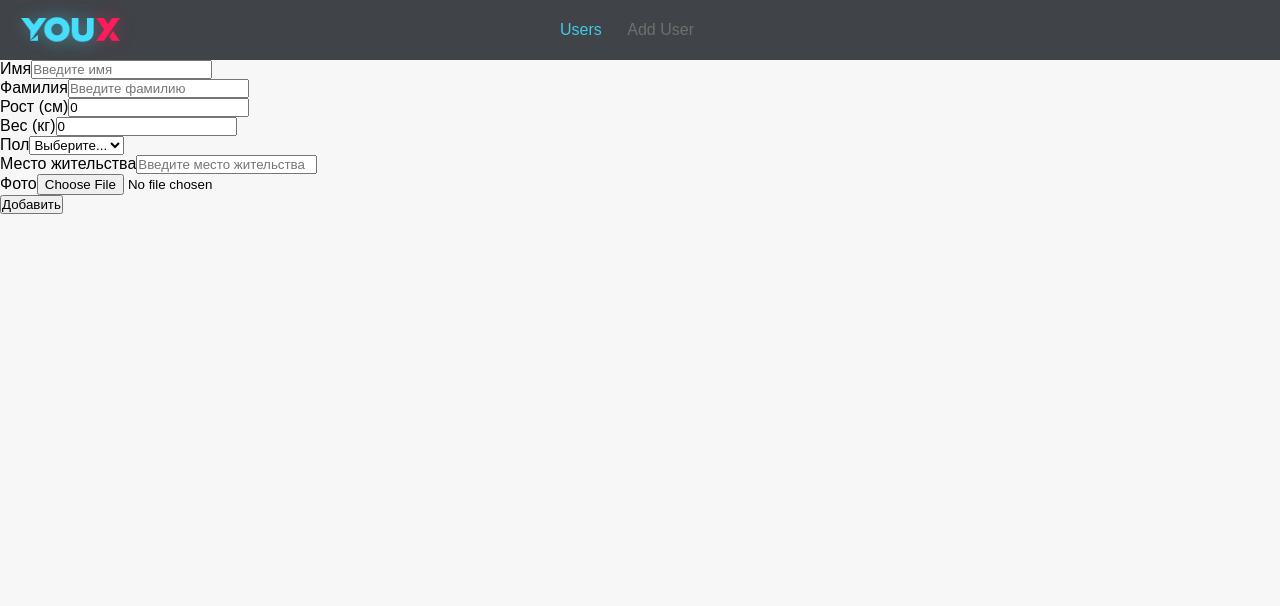
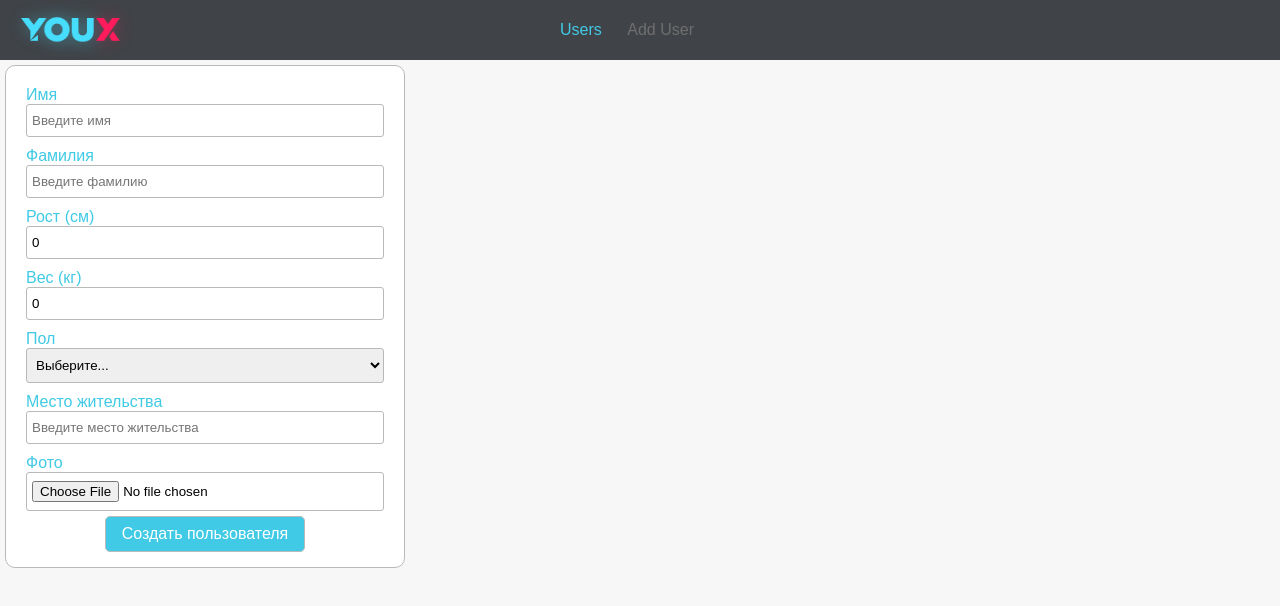
Before and after one commit to kirihn/YOUX-Front-End, a React (Vite) app: page /userList in a window 1280 px wide. Shown: the top 606 px of the page. Built offline with nearby package versions, Linux system fonts and the light colour scheme.

Commit message:
feat: add stelys for form template

```diff
--- a/src/app.scss
+++ b/src/app.scss
@@ -2,6 +2,7 @@
     margin: 0;
     padding: 0;
     font-family: sans-serif;
+    box-sizing: border-box;
 }
 html, body{
     height: 100%;
--- a/src/components/formTemplate/formTemplate.scss
+++ b/src/components/formTemplate/formTemplate.scss
@@ -0,0 +1,56 @@
+.formContainer{
+    padding: 5px;
+    .formTemplate{
+        display: flex;
+        flex-direction: column;
+        max-width: 400px;
+        width: 100%;
+        min-width: 200px;
+        padding: 15px 20px;
+        border-radius: 10px;
+        border: 1px solid rgb(185, 185, 185);
+        background: #ffffff;
+
+        .inputContainer{
+            display: flex;
+            flex-direction: column;
+            margin: 5px 0;
+            width: 100%;
+
+            label{
+                color: #40cae5;
+            }
+
+            input, select{
+                padding: 8px 5px;
+                border-radius: 3px;
+                border: 1px solid rgb(185, 185, 185);
+            }
+
+            .form-error{
+                color: #eb1a55;
+                font-size: 13px;
+            }
+
+            #file-upload-button{
+                background: black;
+            }
+
+        }
+        .submitButton{
+            background: #40cae5;
+            color: #ffffff;
+            padding: 8px 16px;
+            border-radius: 5px;
+            border: 1px solid rgb(185, 185, 185);
+            margin: auto;
+            font-size: 16px;
+            &:hover{
+                background: #47defd;
+            }
+            &:active{
+                background: #12a7c4;
+            }
+        }
+    }
+}
--- a/src/components/formTemplate/formTemplate.tsx
+++ b/src/components/formTemplate/formTemplate.tsx
@@ -1,14 +1,16 @@
 import { Formik, Form, Field, ErrorMessage } from 'formik';
 import type { Props } from './types';
+import './formTemplate.scss';
 export function FormTemplate<T extends object>(props: Props<T>) {
   return (
+    <div className="formContainer">
       <Formik
         initialValues={props.initialValues}
         validationSchema={props.validationSchema}
         onSubmit={props.onSubmit}
       >
         {({ setFieldValue }) => (
-        <Form>
+          <Form className="formTemplate">
             {props.fields.map((field) => (
               <div className="inputContainer" key={field.name}>
                 <label htmlFor={field.name}>{field.label}</label>
@@ -45,9 +47,12 @@ export function FormTemplate<T extends object>(props: Props<T>) {
                 )}
               </div>
             ))}
-          <button type="submit">{props.submitText}</button>
+            <button type="submit" className="submitButton">
+              {props.submitText}
+            </button>
           </Form>
         )}
       </Formik>
+    </div>
   );
 }
--- a/src/pages/createUserPage/createUserPage.scss
+++ b/src/pages/createUserPage/createUserPage.scss
@@ -0,0 +1,3 @@
+.createUserPageContainer{
+    width: 100%;
+}
--- a/src/pages/createUserPage/createUserPage.tsx
+++ b/src/pages/createUserPage/createUserPage.tsx
@@ -1,12 +1,14 @@
 import { FormTemplate } from '../../components/formTemplate/formTemplate';
 import { createUserValidationSchema } from '../../utils/yup/createUserSchema';
 import { initialValues, createUserFields } from './types';
+import './createUserPage.scss'
 export function CreateUserPage() {
   const handleSubmit = (values: typeof initialValues) => {
     const formData = new FormData();
     Object.entries(values).forEach(([key, value]) => {
       formData.append(key, value as string | Blob);
     });
+
   };
   return (
     <div className="createUserPageContainer">
@@ -15,7 +17,7 @@ export function CreateUserPage() {
         fields={createUserFields}
         validationSchema={createUserValidationSchema}
         onSubmit={handleSubmit}
-        submitText="Добавить"
+        submitText="Создать пользователя"
       />
     </div>
   );
```
Lines whose indentation alone changed are shown as unchanged.
